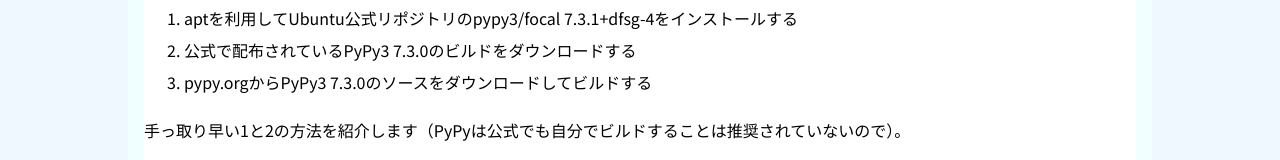
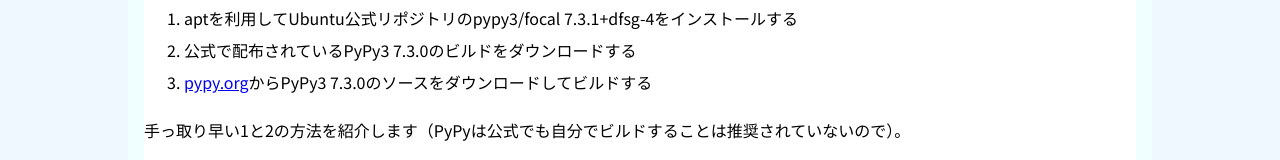
Before and after one commit to AAAR-Salmon/aaar-salmon.github.io, a Next.js app: page /building-kyopro-environment/python in a window 1280 px wide. Shown: the part 2884-3044 px from the top of the page. Built offline with nearby package versions, Linux system fonts and the light colour scheme; a small style sheet from the web is missing; a web font is replaced by a local one.

Commit message:
Fix: <a>にhref属性を設定

```diff
--- a/pages/building-kyopro-environment/python/index.tsx
+++ b/pages/building-kyopro-environment/python/index.tsx
@@ -179,7 +179,7 @@ const Python: React.VFC = () => {
             <ol>
               <li>aptを利用してUbuntu公式リポジトリのpypy3/focal 7.3.1+dfsg-4をインストールする</li>
               <li>公式で配布されているPyPy3 7.3.0のビルドをダウンロードする</li>
-              <li><a>pypy.org</a>からPyPy3 7.3.0のソースをダウンロードしてビルドする</li>
+              <li><a href="https://pypy.org">pypy.org</a>からPyPy3 7.3.0のソースをダウンロードしてビルドする</li>
             </ol>
             <p>
               手っ取り早い1と2の方法を紹介します（PyPyは公式でも自分でビルドすることは推奨されていないので）。
```
